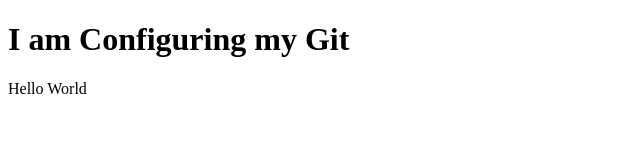
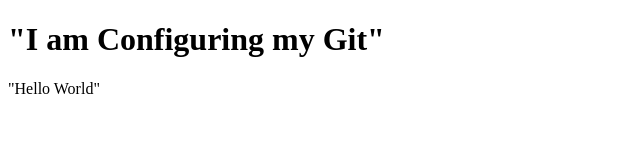
Before and after one commit to Hasnain-Wakeel/git_demo, a plain HTML site: page index.html in a window 1280 px wide. Shown: the whole page, without its empty margins (0-640 px from the left). Drawn offline with Linux system fonts and the light colour scheme.

Commit message:
Minor Edits In Two Files

```diff
--- a/index.html
+++ b/index.html
@@ -6,7 +6,7 @@
     <title>Git Setup</title>
 </head>
 <body>
-   <h1> I am Configuring my Git </h1>
-   <p> Hello World </p>
+   <h1> "I am Configuring my Git" </h1>
+   <p> "Hello World" </p>
 </body>
 </html>
```
Also changed, not shown: 1 other file.
